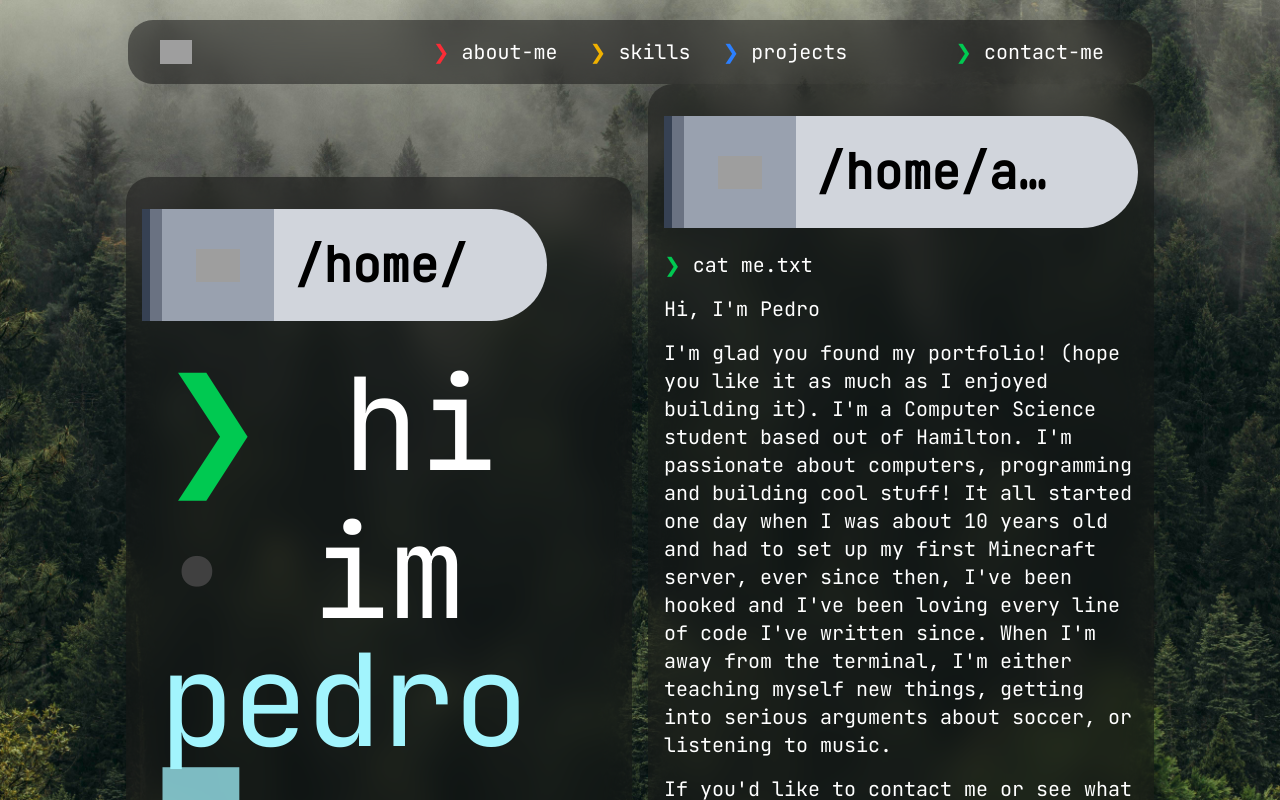
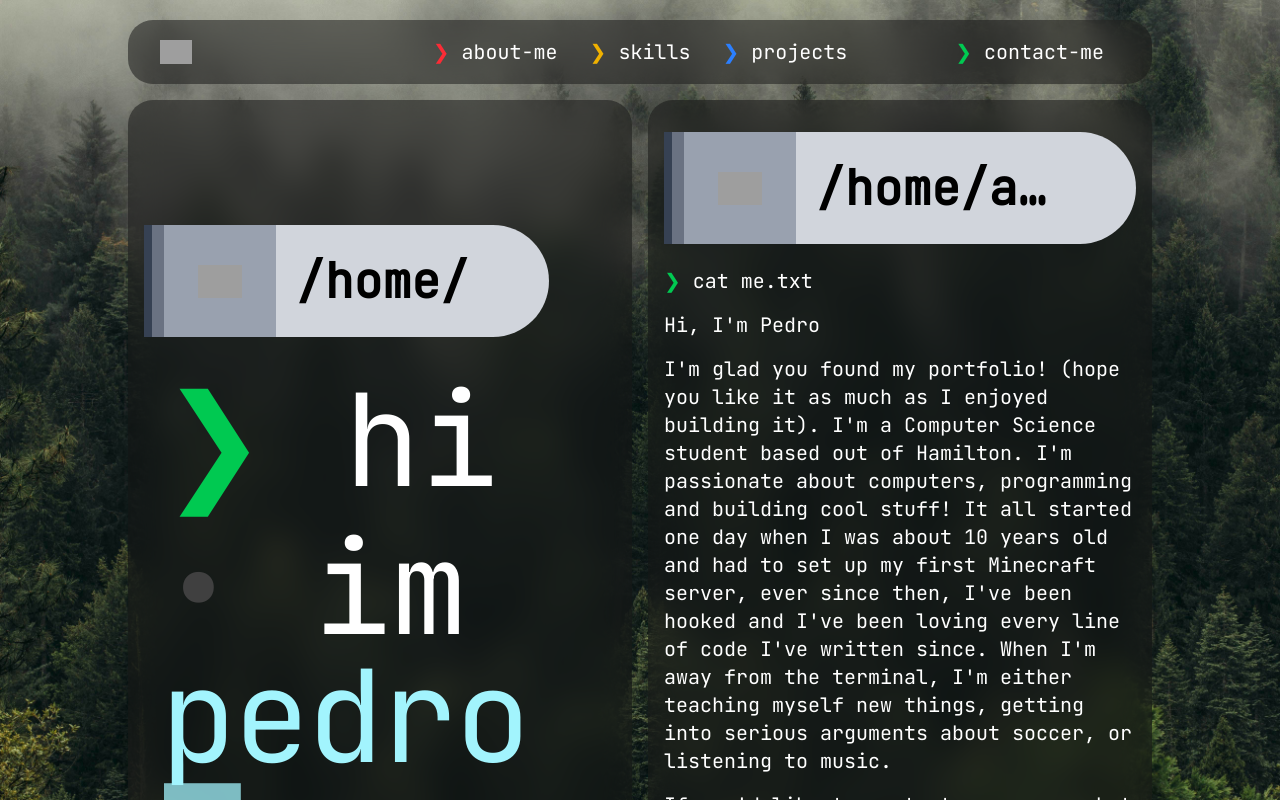
Before and after one commit to pedro-boudoux/portfolio, a Next.js app: page / in a window 1280 px wide. Shown: the top 800 px of the page. Built offline with nearby package versions, Linux system fonts and the light colour scheme; no server answers; grey boxes are pictures that could not be loaded.

Commit message:
Updated HeroWindow.jsx from dev branch

```diff
--- a/src/components/HeroWindow.jsx
+++ b/src/components/HeroWindow.jsx
@@ -3,9 +3,9 @@ import TextType from './custom/TextType';
 
 export default function Hero() {
   return (
-    <div className="w-full max-w-5xl mt-[calc(104px+20px)] lg:mt-16 min-w-[300px] md:min-w-[80vw] mx-auto flex items-center justify-center gap-[2vh] flex-col lg:flex-row">
+<div className="w-full max-w-5xl mt-[calc(104px+20px)] lg:mt-20 min-w-[300px] md:min-w-[80vw] mx-auto grid grid-cols-1 lg:grid-cols-2 gap-[2vh] items-stretch justify-center">
 
-      <div className="glass p-4 rounded-xl w-full shadow-lg font-mono text-white text-xl h-[325px] lg:h-auto lg:min-h-[85vh] lg:min-w-[39.5vw] flex flex-col justify-center sm:min-h-screen">
+  <div className="glass p-4 rounded-xl w-full shadow-lg font-mono text-white text-xl h-[325px] lg:h-auto flex flex-col justify-center sm:min-h-screen">
         <div className="mb-4">
           <TerminalPrompt path="/home/" size="6xl" />
         </div>
@@ -27,7 +27,7 @@ export default function Hero() {
         </div>
       </div>
 
-      <div id="about-me" className="glass p-4 rounded-xl w-full shadow-lg font-mono text-white text-md md:text-xl h-auto mt-[40px] lg:mt-0 min-h-[325px] lg:min-h-[85vh] lg:min-w-[39.5vw]">
+  <div id="about-me" className="glass p-4 rounded-xl w-full shadow-lg font-mono text-white text-md md:text-xl h-auto mt-[40px] lg:mt-0 min-h-[325px] lg:min-h-0">
 
         <div className="mb-4">
           <TerminalPrompt path="/home/about-me" size="6xl" />
```
